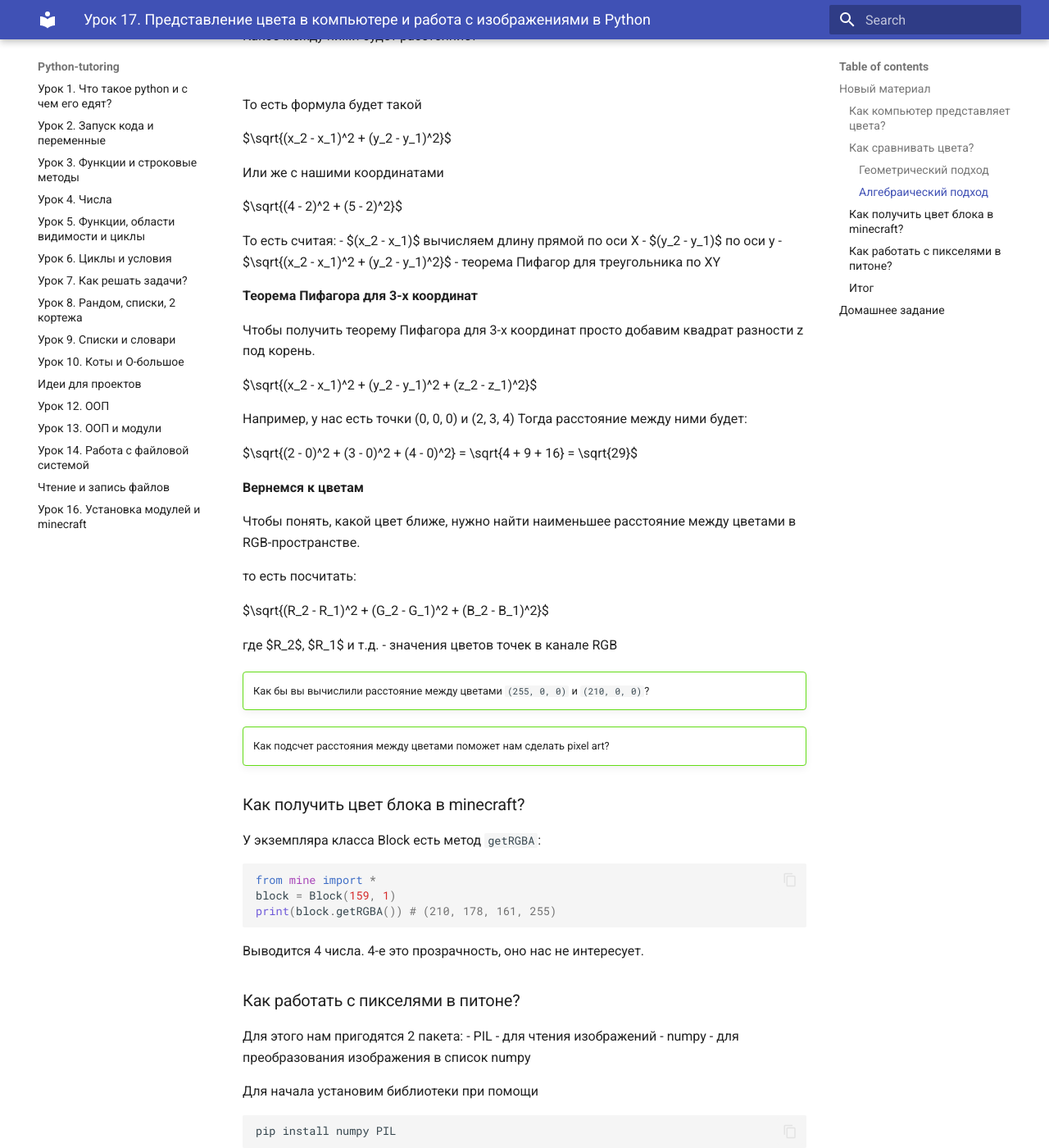
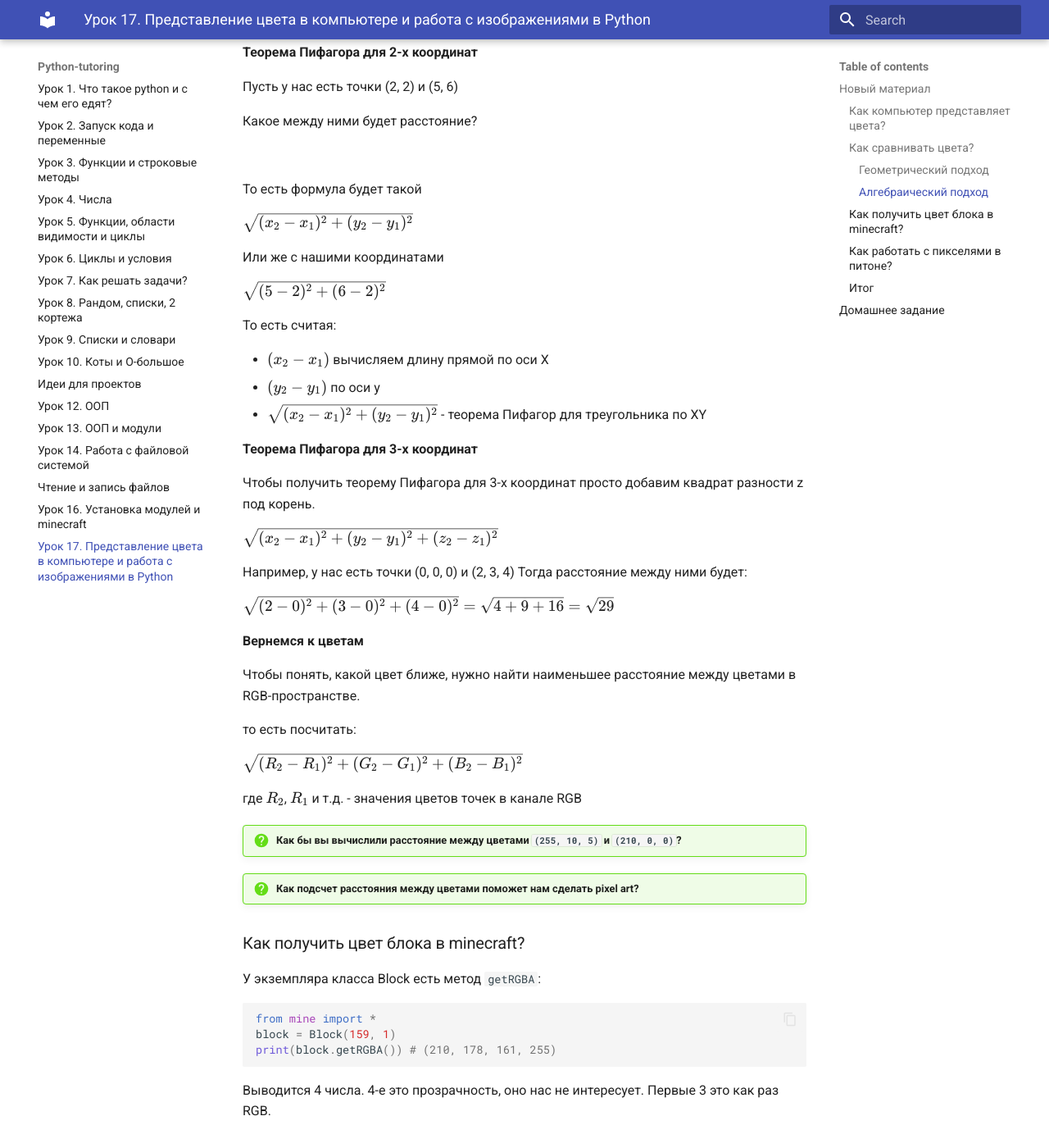
Before and after one commit to VsevolodKozlov-git/python-tutoring-course, an MkDocs documentation site: the page built from docs/lesson17/lesson17.md, in a window 1280 px wide and 1400 px high, scrolled down 1520 px. Shown: the whole window at 82% size. Built offline with MkDocs 1.6.1 and Material for MkDocs 9.7.7, drawn with Linux system fonts in a browser that asks for light colours; some of the changed text lies outside the part shown.

Commit message:
Финальная версия 17-го урока

````diff
--- /dev/null
+++ b/docs/javascripts/katex.js
@@ -0,0 +1,10 @@
+document$.subscribe(({ body }) => {
+  renderMathInElement(body, {
+    delimiters: [
+      { left: "$$",  right: "$$",  display: true },
+      { left: "$",   right: "$",   display: false },
+      { left: "\\(", right: "\\)", display: false },
+      { left: "\\[", right: "\\]", display: true }
+    ],
+  })
+})
--- a/docs/lesson17/lesson17.md
+++ b/docs/lesson17/lesson17.md
@@ -5,14 +5,12 @@
 ### Как компьютер представляет цвета?
 
 Любой цвет в реальной жизни можно представить как комбинацию трех основных цветов:
+
 - **R** (Red) - красный
 - **G** (Green) - зеленый
 - **B** (Blue) - синий
 
 В компьютере цвет представлен тремя числами от 0 до 255, где каждое число обозначает интенсивность соответствующего цвета.
-
-!!! question ""
-    Почему для каждого цвета используется именно диапазон от 0 до 255?
 
  Примеры цветов в формате RGB:
 
@@ -24,10 +22,12 @@
 - `(255, 255, 0)` - ярко-желтый
 - `(120, 120, 0)` - темно-желтый
 
+!!! question "Почему для каждого цвета используется именно диапазон от 0 до 255?"
 
 ### Как сравнивать цвета?
 
 **Постановка задачи**
+
 У нас есть цвет `(255, 0, 0)` - ярко-красный. Нужно определить, какой из этих цветов ближе к нему:
 
 - `(139, 123, 0)`
@@ -45,8 +45,7 @@
 
 Визуально видим, что ближе всего `(210, 0, 0)`
 
-!!! question ""
-    Почему геометрическая интерпретация помогает сравнивать цвета?
+!!! question "Почему геометрическая интерпретация помогает сравнивать цвета?"
 
 #### Алгебраический подход
 
@@ -54,7 +53,7 @@
 
 **Теорема Пифагора для 2-х координат**
 
-Пусть у нас есть точки (2, 2) и (4, 5)
+Пусть у нас есть точки (2, 2) и (5, 6)
 
 Какое между ними будет расстояние?
 
@@ -67,10 +66,11 @@ $\sqrt{(x_2 - x_1)^2 + (y_2 - y_1)^2}$
 
 Или же с нашими координатами
 
-$\sqrt{(4 - 2)^2 + (5 - 2)^2}$
+$\sqrt{(5 - 2)^2 + (6 - 2)^2}$
 
 
 То есть считая:
+
 - $(x_2 - x_1)$ вычисляем длину прямой по оси X
 - $(y_2 - y_1)$ по оси y
 - $\sqrt{(x_2 - x_1)^2 + (y_2 - y_1)^2}$ - теорема Пифагор для треугольника по XY
@@ -97,12 +97,10 @@ $\sqrt{(R_2 - R_1)^2 + (G_2 - G_1)^2 + (B_2 - B_1)^2}$
 
 где $R_2$, $R_1$ и т.д. - значения цветов точек в канале RGB
 
-!!! question ""
-    Как бы вы вычислили расстояние между цветами `(255, 0, 0)` и `(210, 0, 0)`?
+!!! question "Как бы вы вычислили расстояние между цветами `(255, 10, 5)` и `(210, 0, 0)`?"
 
-!!! question ""
-    Как подсчет расстояния между цветами поможет нам сделать pixel art?
 
+!!! question "Как подсчет расстояния между цветами поможет нам сделать pixel art?"
 
 ### Как получить цвет блока в minecraft?
 
@@ -113,21 +111,24 @@ block = Block(159, 1)
 print(block.getRGBA()) # (210, 178, 161, 255)
 ```
 
-Выводится 4 числа. 4-е это прозрачность, оно нас не интересует.
+Выводится 4 числа. 4-е это прозрачность, оно нас не интересует. Первые 3 это как раз RGB.
 
 ### Как работать с пикселями в питоне?
 
 Для этого нам пригодятся 2 пакета:
+
 - PIL - для чтения изображений
 - numpy - для преобразования изображения в список numpy
 
 Для начала установим библиотеки при помощи
 ```
-pip install numpy PIL
+pip install numpy pillow
 ```
 
 !!! note "Куда устанавливать?"
-    Так как minecraft использует python без виртуального окружения, то надо будет выполнить команду в командной строке windows, а не pycharm
+    Так как minecraft использует python без виртуального окружения,
+    то надо будет выполнить команду в командной строке windows, а не pycharm.
+    Иначе minecraft не увидит установленные пакет
 
 Теперь получим изображение в python:
 ```python
@@ -171,6 +172,7 @@ print(f'Интенсивность синего верхнего левого п
 ### Итог
 
 Теперь мы можем:
+
 - получить цвет пикселя изображения
 - получить цвет блока в minecraft
 - посчитать расстоянием от цвета блока до цвета пикселя. Чем оно меньше, тем больше похожи цвета
@@ -181,3 +183,10 @@ print(f'Интенсивность синего верхнего левого п
 - Напишите функцию, которая на вход получает 2 списка со значениями RGB и возвращает расстояние между ними
 - Напишите функцию, которая на вход получает цвет пикселя RGB списком и возвращает блок, который больше всего подходит. Выбор происходит из разных цветов блока керамики. В этой функции используйте функцию расстояния
 - Напишите функцию, которая на вход получает numpy список с пикселями изображения и рисует пиксель арт этого изображения из блоков.
+
+**Получение размеров изображения:**
+```python
+shape = img_list.shape
+height = shape[0]
+width = shape[1]
+```
--- a/mkdocs.yml
+++ b/mkdocs.yml
@@ -24,6 +24,7 @@ nav:
   - lesson14/lesson14.md
   - lesson15_read_files/lesson15_read_files.md
   - lesson16_modules_minecraft/lesson16.md
+  - lesson17/lesson17.md
 
 
 markdown_extensions:
@@ -37,7 +38,17 @@ markdown_extensions:
   - pymdownx.inlinehilite
   - pymdownx.snippets
   - pymdownx.superfences
+  - pymdownx.arithmatex:
+      generic: true
 
 plugins:
   - search
   - autolinks
+
+extra_javascript:
+  - javascripts/katex.js
+  - https://unpkg.com/katex@0/dist/katex.min.js
+  - https://unpkg.com/katex@0/dist/contrib/auto-render.min.js
+
+extra_css:
+  - https://unpkg.com/katex@0/dist/katex.min.css
````
Also changed, not shown: docs/static/dots_20.png, docs/static/dots_40.png.
